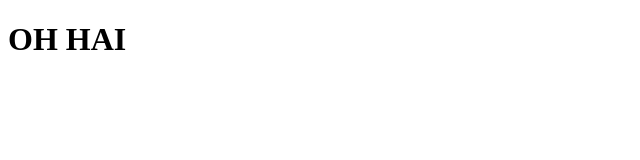
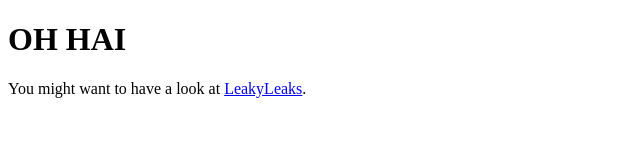
Before and after one commit to emanchado/emanchado.github.com, a plain HTML site: page index.html in a window 1280 px wide. Shown: the whole page, without its empty margins (0-640 px from the left). Drawn offline with Linux system fonts and the light colour scheme.

Commit message:
Add links to LeakyLeaks

```diff
--- a/index.html
+++ b/index.html
@@ -5,5 +5,8 @@
   </head>
   <body>
     <h1>OH HAI</h1>
+
+    <p>You might want to have a look
+    at <a href="leakyleaks.html">LeakyLeaks</a>.</p>
   </body>
 </html>
```
